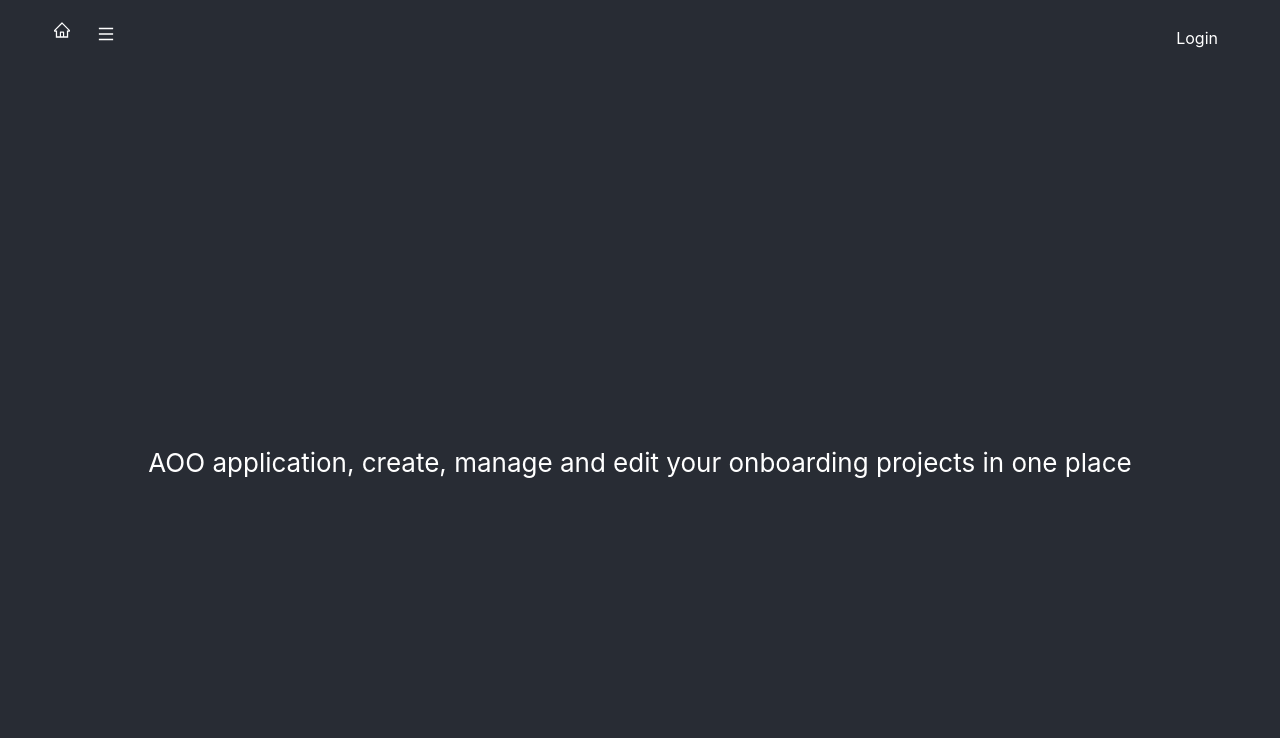
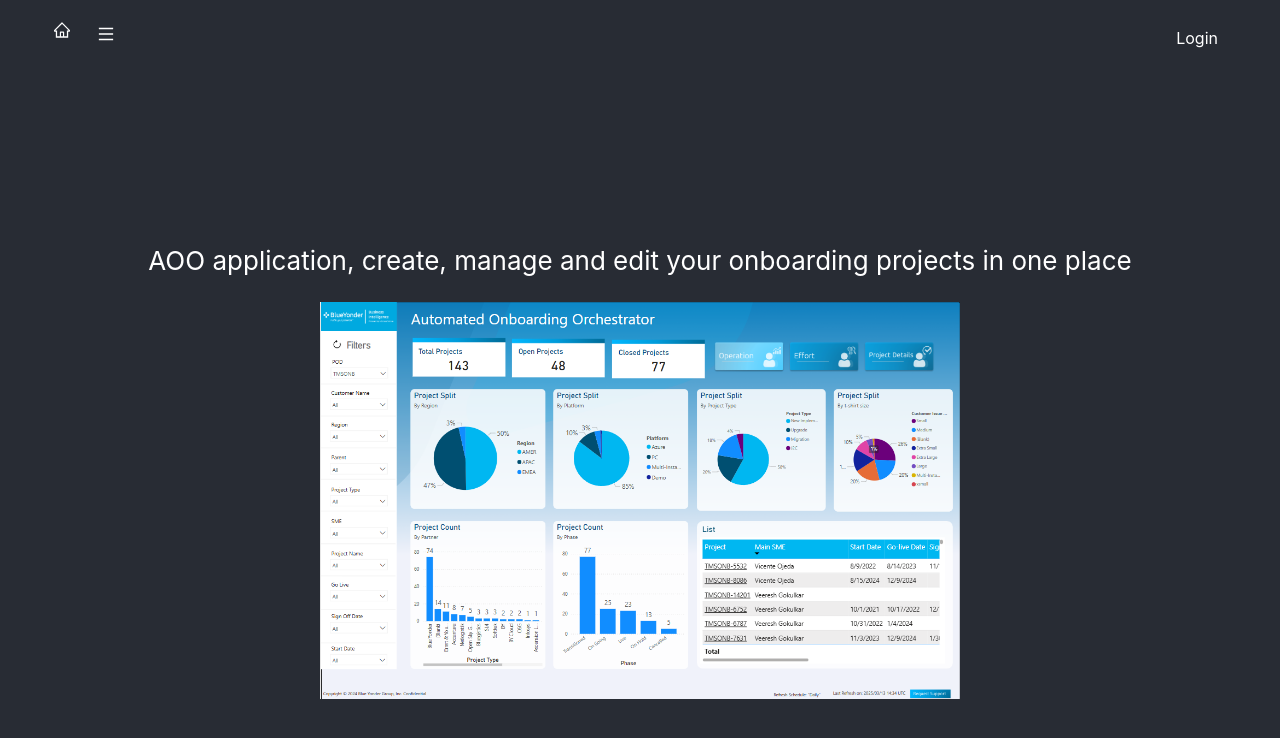
Before and after one commit to jose-alejandrodiaz-by/typescriptAOOfrontRebuild, a React (Create React App) app in the folder aoo.front/: page / in a window 1280 px wide. Shown: the top 738 px of the page. Built offline with nearby package versions, Linux system fonts and the light colour scheme.

Commit message:
Add optional id field to Project model; log projects in Projects component; include Power BI report link in Home page

```diff
--- a/aoo.front/src/models/Project.ts
+++ b/aoo.front/src/models/Project.ts
@@ -1,4 +1,5 @@
 export type Project = {
+    id?: number;
     project_name: string;
     project_code: string;
     project_type_id: number;
--- a/aoo.front/src/pages/Home/Home.tsx
+++ b/aoo.front/src/pages/Home/Home.tsx
@@ -12,6 +12,9 @@
           <p>
             AOO application, create, manage and edit your onboarding projects in one place
           </p>
+            <a href="https://app.powerbi.com/groups/me/reports/80475581-8836-49b0-8c1c-b2b8bbe5ccca/39f904f7cd631509e604?experience=power-bi" target="_blank" rel="noopener noreferrer" style={{ display: 'inline-block', width: '50%' }}>
+              <img src="/AOOPBI.png" alt="Power BI Report" style={{ width: '100%' }} />
+            </a>
         </header>
       </div>
     </AuthProvider>
--- a/aoo.front/src/pages/Projects/Projects.tsx
+++ b/aoo.front/src/pages/Projects/Projects.tsx
@@ -40,7 +40,7 @@
     const handleClose = () => {
         setSelectedProject(null);
     };
-
+    console.log(projects);
     return (
         <AuthProvider>
             <ProtectedRoute>
```
Also changed, not shown: aoo.front/public/AOOPBI.png (added).
